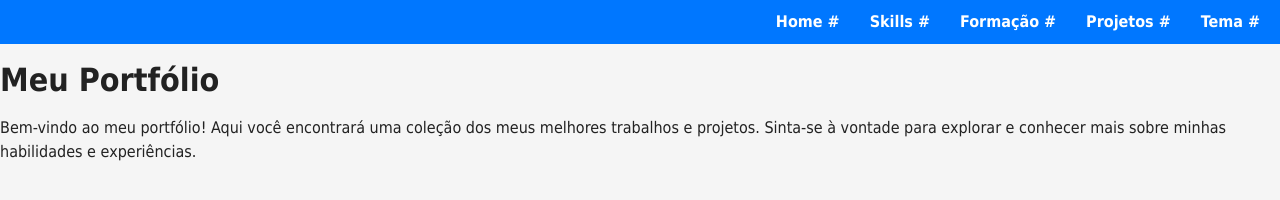
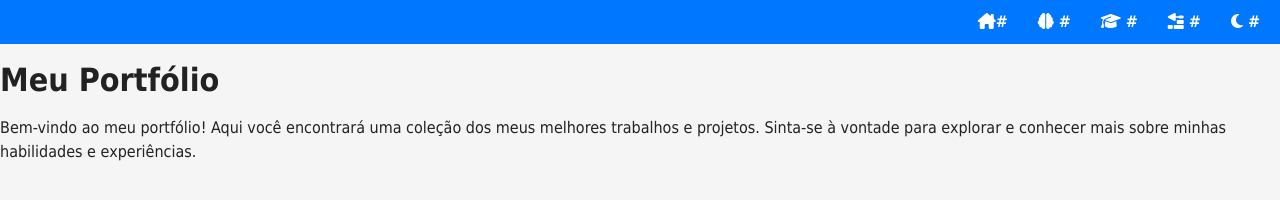
Before and after one commit to Genaldo44/projeto-portfolio, a plain HTML site: page index.html in a window 1280 px wide. Drawn offline with Linux system fonts and the light colour scheme.

Commit message:
Menu com icones fontawesome

```diff
--- a/index.html
+++ b/index.html
@@ -6,17 +6,18 @@
     <title>Portfólio Gustavo Guanabara</title>
     <link rel="stylesheet" href="estilos/style.css">
     <link rel="shortcut icon" href="favicon.svg" type="image/svg">
+    <script src="https://kit.fontawesome.com/86b0d540a8.js" crossorigin="anonymous"></script>
 </head>
 <body>
 
     <header>
         <nav id="menu">
             <ul>
-            <li><a href="#">Home #</a></li>
-            <li><a href="#">Skills #</a></li>
-            <li><a href="#">Formação #</a></li>
-            <li><a href="#">Projetos #</a></li>
-            <li><a href="#">Tema #</a></li>
+            <li><a href="#"><i class="fa-solid fa-house-chimney"></i>#</a></li>
+            <li><a href="#"><i class="fa-solid fa-brain"></i> #</a></li>
+            <li><a href="#"><i class="fa-solid fa-graduation-cap"></i> #</a></li>
+            <li><a href="#"><i class="fa-solid fa-trowel-bricks"></i> #</a></li>
+            <li><a href="#"><i class="fa-solid fa-moon"></i> #</a></li>
             </ul>
         </nav>
     </header>
```
